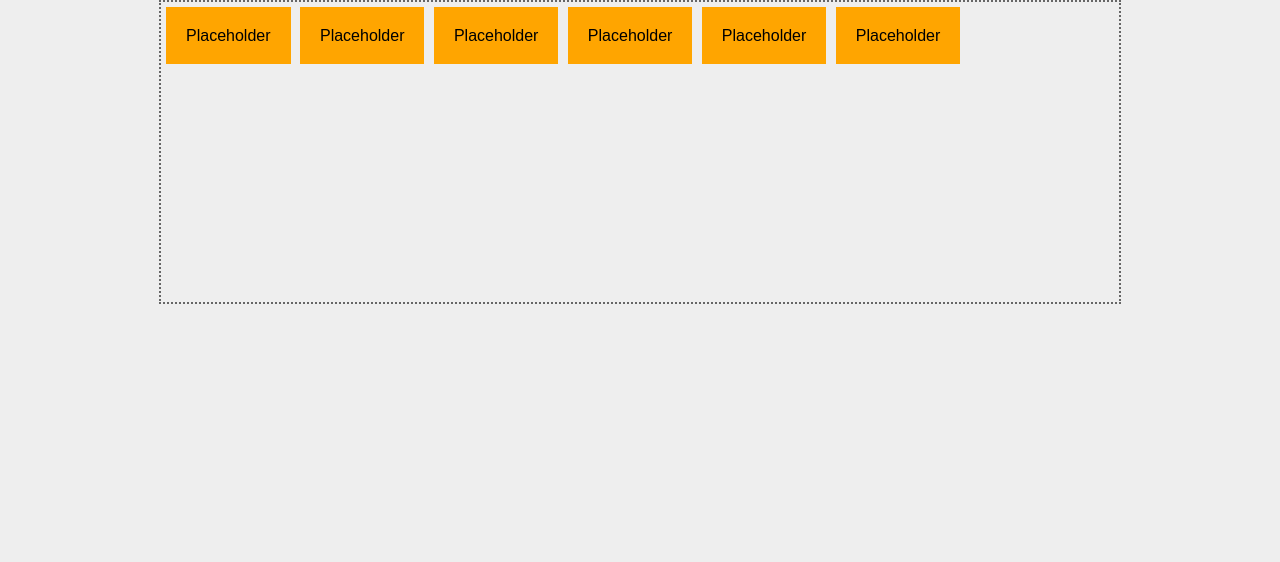
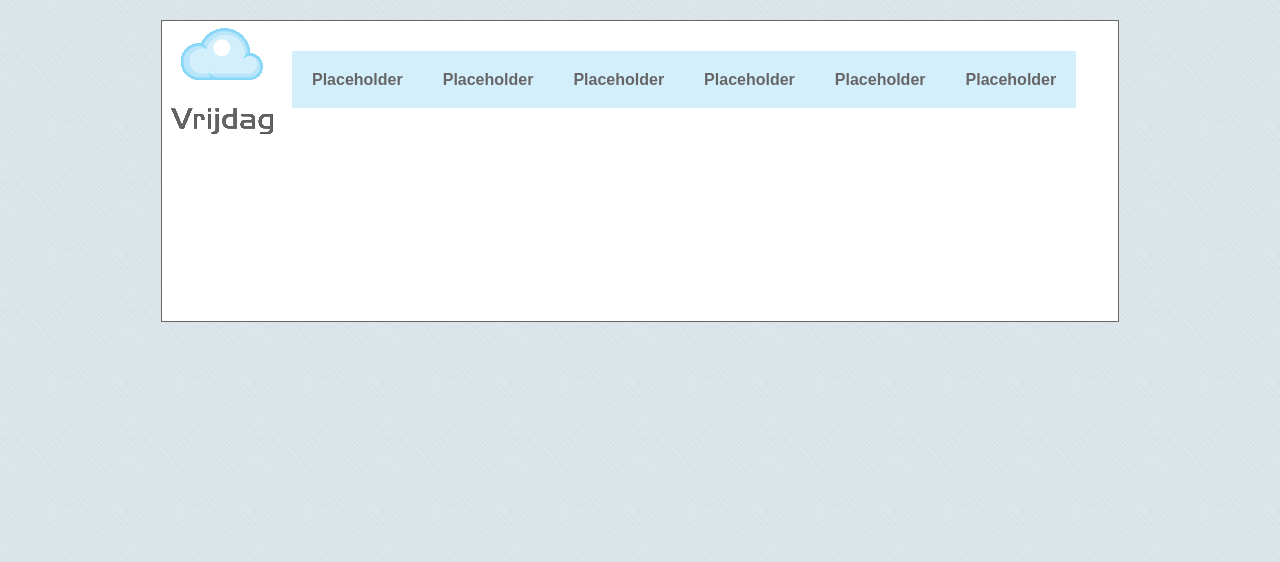
Before and after one commit to MennovanderKrift/Vrijdag, a PHP site: page / in a window 1280 px wide. Shown: the top 562 px of the page. Run offline with PHP 8.4, Linux system fonts and the light colour scheme.

Commit message:
prototype: logo, bg en menu toegevoegd

```diff
--- a/prototype/assets/css/style.css
+++ b/prototype/assets/css/style.css
@@ -4,30 +4,50 @@ margin:0;
 }
 
 body{
-background-color: #eee;
+background-image:url('../img/bg.jpg');
 font-family: arial, helvetica, sans-serif;
+color: #333;
+}
+
+#container{
+width: 956px;
+min-height: 300px;
+margin: 20px auto;
+border: 1px solid #666;
+background-color: #fff;
+}
+
+.clear{
+clear: both;
+}
+
+nav img{
+float:left;
+margin-top: 5px;
+margin-left: -10px;
+}
+
+nav ul{
+margin-left: 5px;
 }
 
 nav ul li{
+margin-top: 50px;
 list-style-type: none;
 display: inline-block;
-margin: 25px 0 0 5px;
+float:left;
 }
 
 nav ul li a{
-color: inherit;
+color: #666;
 text-decoration: none;
-background-color: orange;
+background-color: #d4effc;
 padding: 20px;
+transition: background-color 0.3s, color 0.3s;
+font-weight: bold;
 }
 
 nav ul li a:hover{
-background-color: lightblue;
+background-color: #89d7f8;
+color: #333;
 }
-
-#container{
-width: 958px;
-min-height: 300px;
-margin: 0 auto;
-border: 2px dotted #666;
-}
--- a/prototype/index.html
+++ b/prototype/index.html
@@ -8,6 +8,7 @@
 <body>
 <div id="container">
 	<nav>
+		<a href ="#"><img src="assets/img/vrijdag-logo.png" /></a>
 		<ul>
 			<li><a href="#">Placeholder</a></li>
 			<li><a href="#">Placeholder</a></li>
@@ -16,6 +17,7 @@
 			<li><a href="#">Placeholder</a></li>
 			<li><a href="#">Placeholder</a></li>
 		</ul>
+		<div class="clear"></div>
 	</nav>
 
 
```
Also changed, not shown: prototype/assets/img/bg.jpg (added), prototype/assets/img/vrijdag-logo.png (added).
